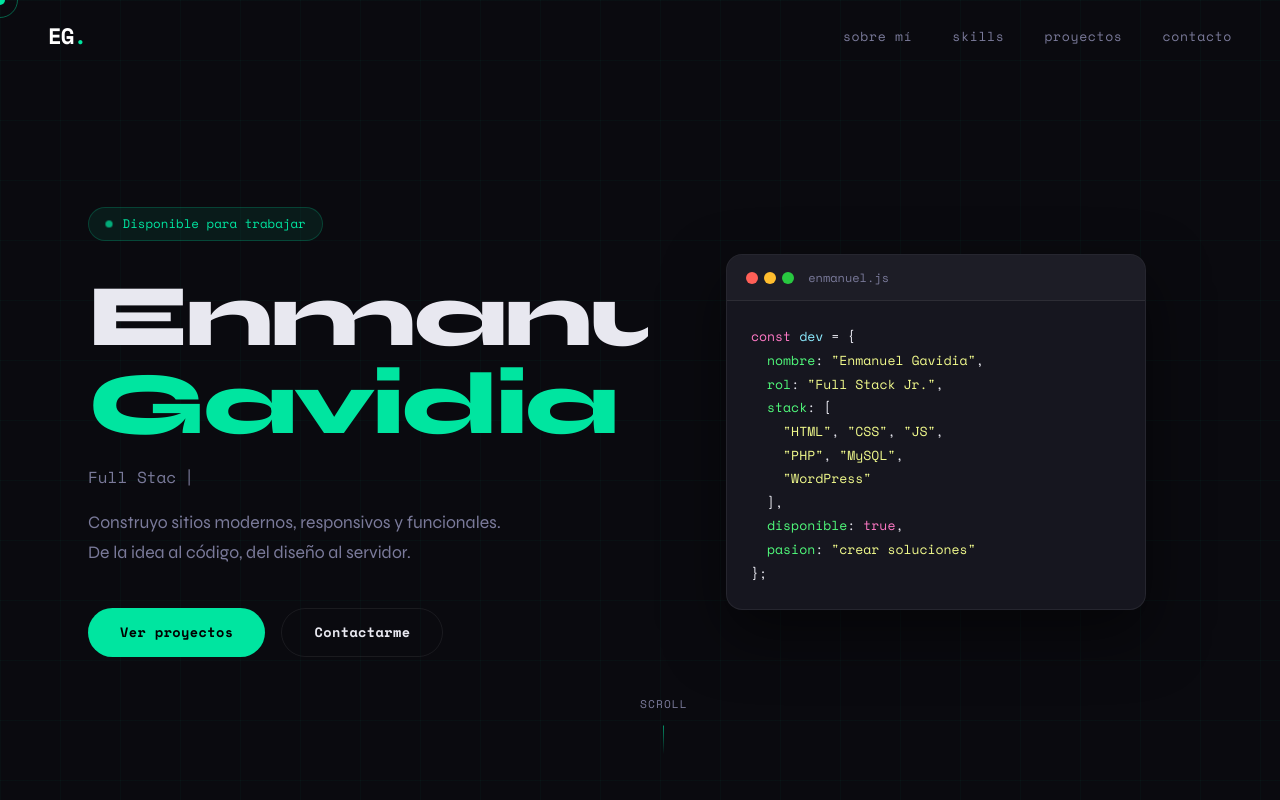
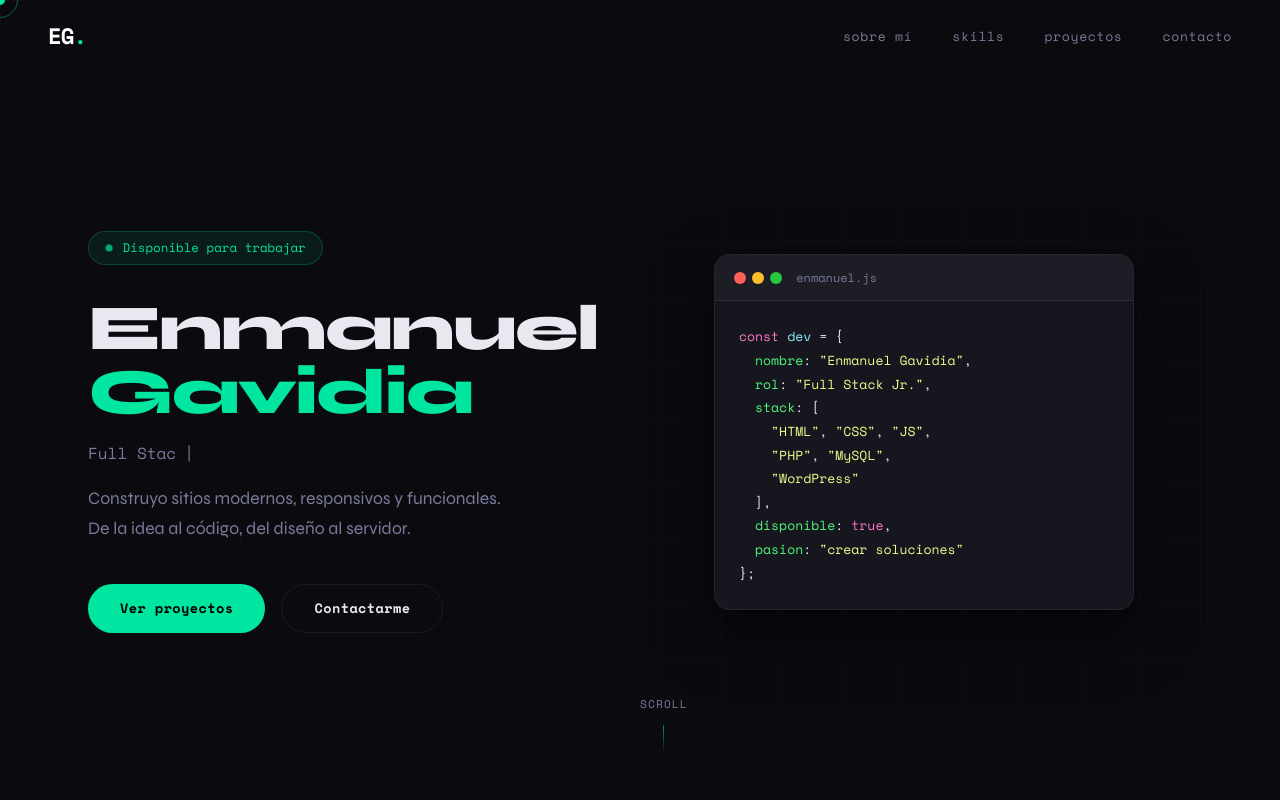
Before and after one commit to Enmanuel-Gavidia/frontend-portfolio-Enmanuel, a plain HTML site: page index.html in a window 1280 px wide. Shown: the top 800 px of the page. Drawn offline with nearby package versions, Linux system fonts and the light colour scheme.

Commit message:
style.css

```diff
--- a/style.css
+++ b/style.css
@@ -171,7 +171,7 @@ body:hover .cursor { opacity: 1; }
   50% { opacity: 0.5; transform: scale(0.8); }
 }
 .hero-title {
-  font-size: clamp(3rem, 7vw, 5.5rem);
+  font-size: clamp(2.8rem, 5vw, 4.2rem);
   font-weight: 800;
   line-height: 1;
   letter-spacing: -0.03em;
```
